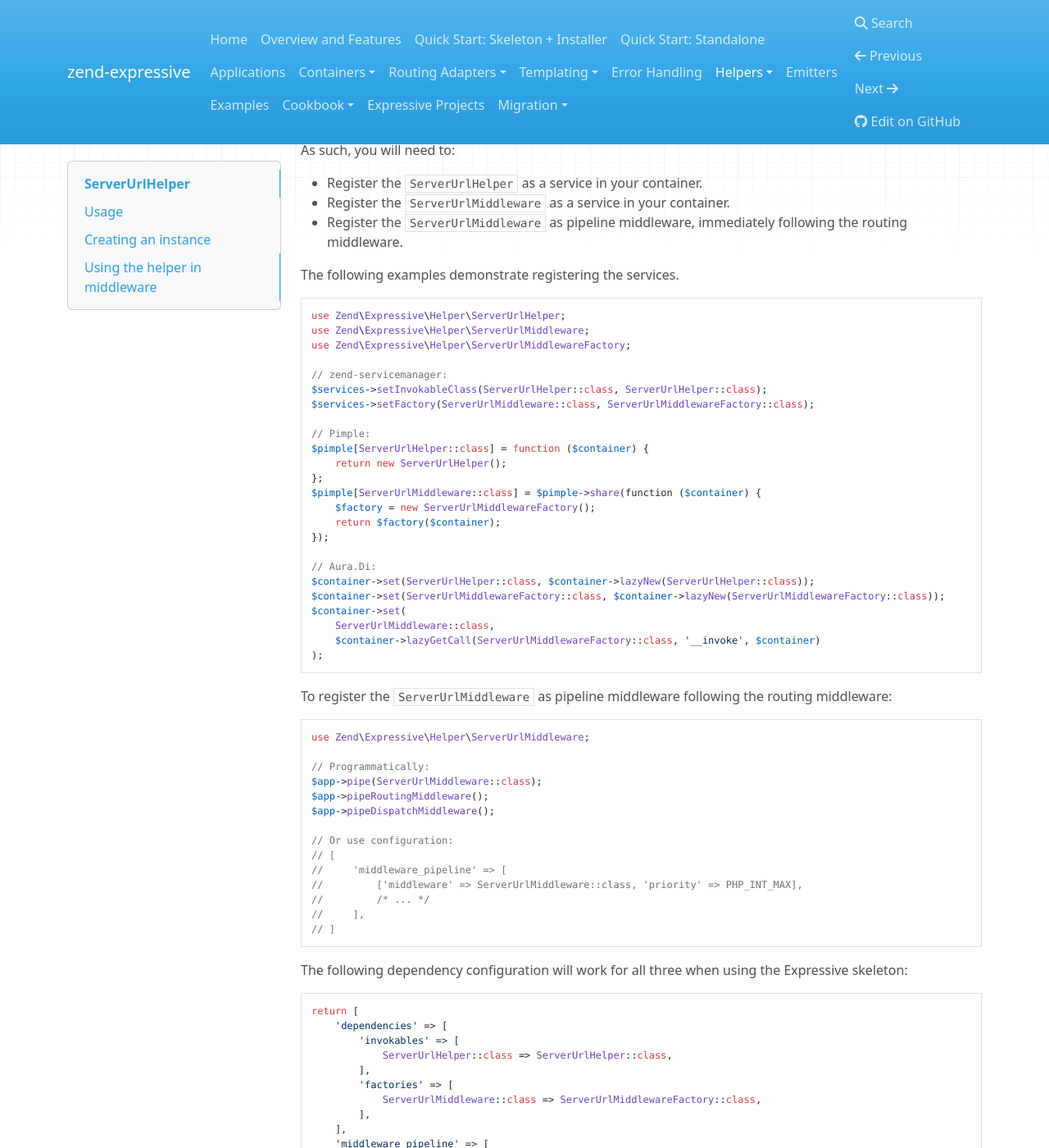
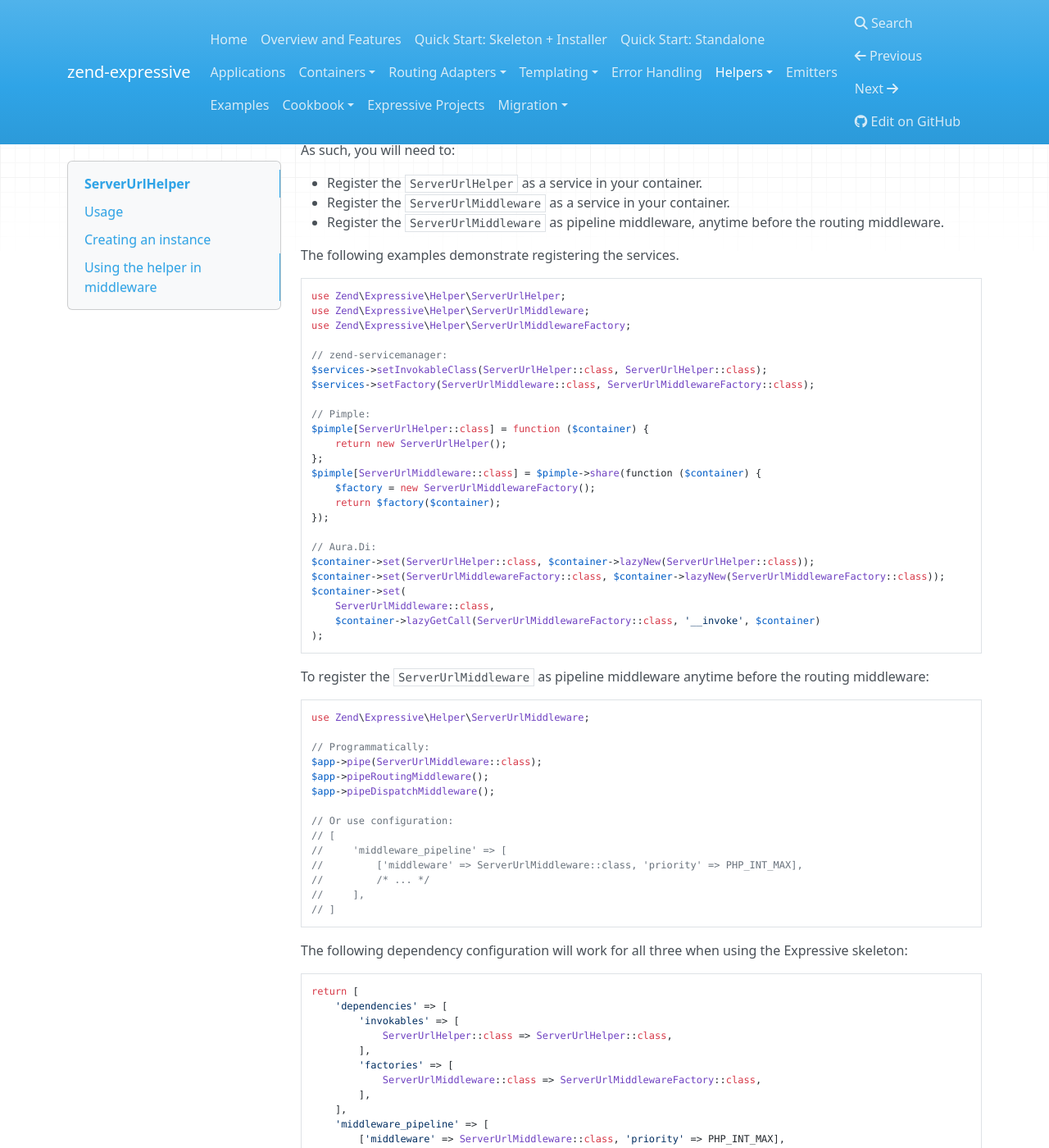
Before and after one commit to zendframework/zend-expressive, an MkDocs documentation site: the page built from doc/book/helpers/server-url-helper.md, in a window 1280 px wide and 1400 px high, scrolled down 828 px. Shown: the whole window at 82% size. Built offline with MkDocs 1.6.1, drawn with Linux system fonts in a browser that asks for light colours; nearby versions of some CDN libraries; old or Windows-style settings are respelled for this version of MkDocs.

Commit message:
Fix verbiage about when to register ServerUrlMiddleware
Examples were correct, but verbiage was incorrectly indicating the middleware
should be registered following the routing middleware, instead of before.

````diff
--- a/doc/book/helpers/server-url-helper.md
+++ b/doc/book/helpers/server-url-helper.md
@@ -47,8 +47,8 @@ As such, you will need to:
 
 - Register the `ServerUrlHelper` as a service in your container.
 - Register the `ServerUrlMiddleware` as a service in your container.
-- Register the `ServerUrlMiddleware` as pipeline middleware, immediately
-  following the routing middleware.
+- Register the `ServerUrlMiddleware` as pipeline middleware, anytime
+  before the routing middleware.
 
 The following examples demonstrate registering the services.
 
@@ -79,7 +79,7 @@ $container->set(
 );
 ```
 
-To register the `ServerUrlMiddleware` as pipeline middleware following the
+To register the `ServerUrlMiddleware` as pipeline middleware anytime before the
 routing middleware:
 
 ```php
````
